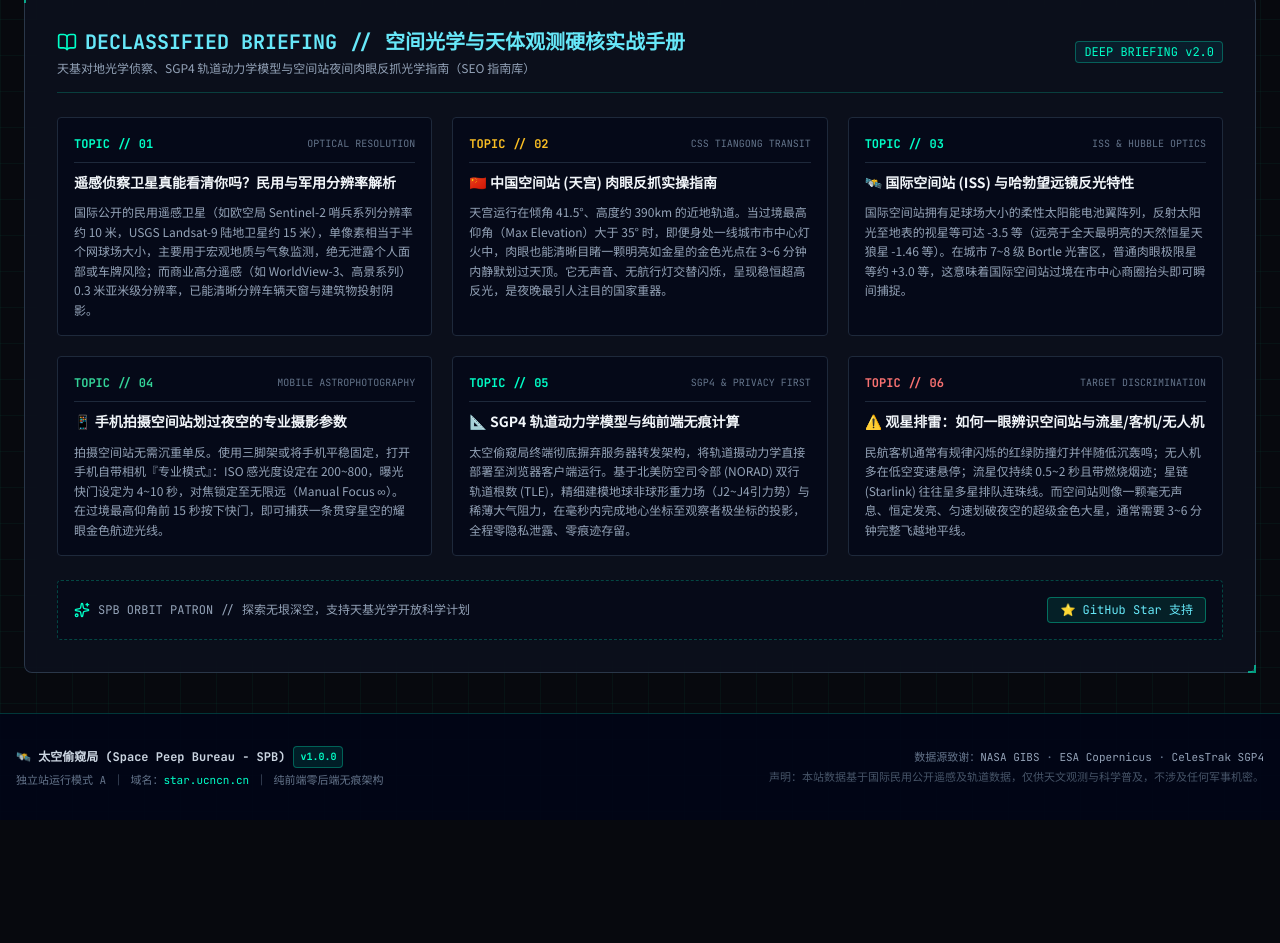
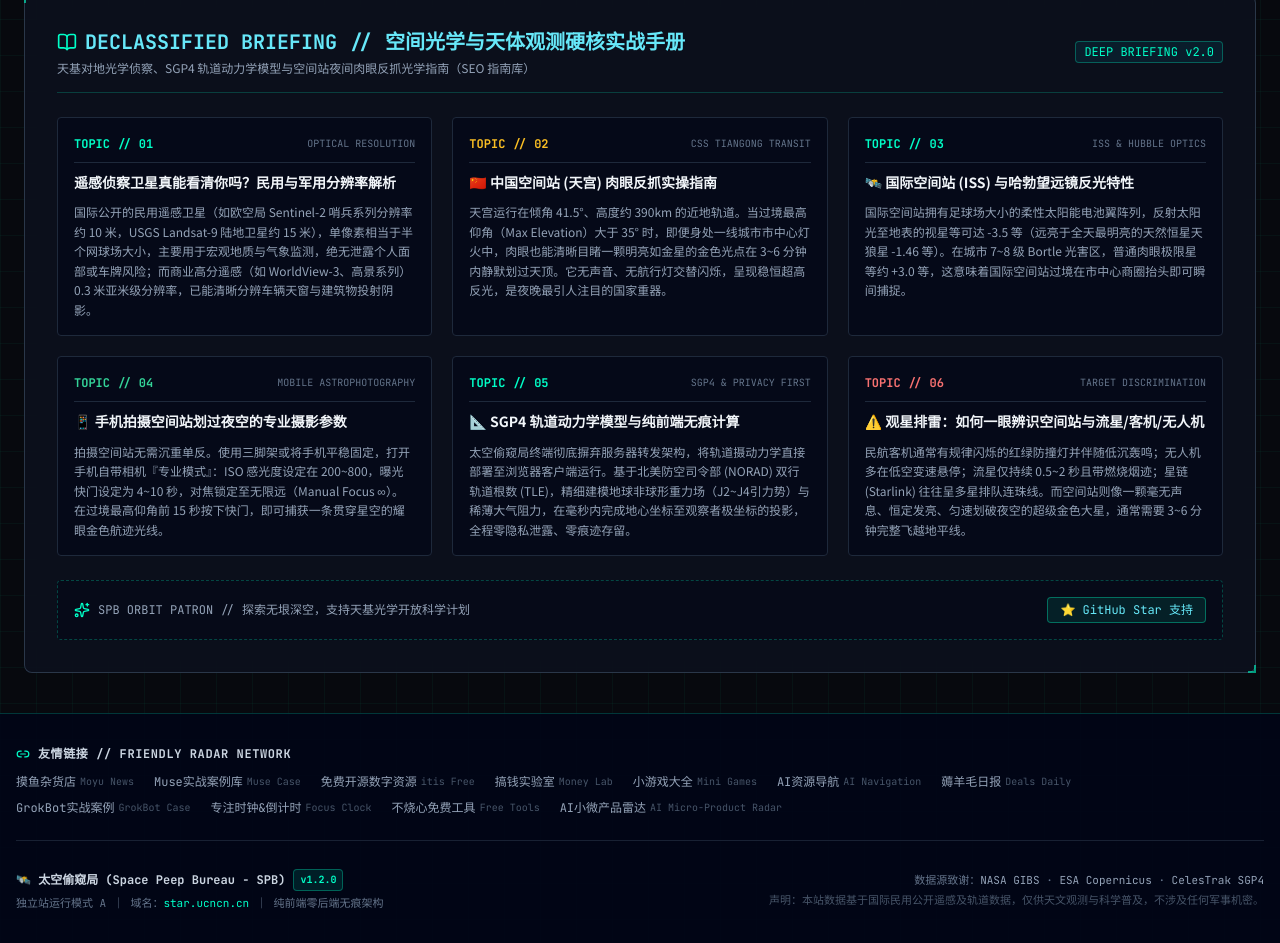
Before and after one commit to ai717/star.ucncn.cn, a plain HTML site: page index.html in a window 1280 px wide. Shown: the part 2357-3300 px from the top of the page. Before the commit the page ends 3177 px from the top, so only its background shows below. Drawn offline with nearby package versions, Linux system fonts and the light colour scheme; no server answers.

Commit message:
feat(footer): add friendly links network (友情链接)

```diff
--- a/index.html
+++ b/index.html
@@ -1103,15 +1103,69 @@
     </button>
   </nav>
 
-  </main>
+  <!-- CLASSIFIED FOOTER -->
+  <footer class="border-t border-cyan-400/20 bg-slate-950/90 py-8 text-xs font-mono text-slate-500 relative z-10 pb-20 md:pb-8">
+    <div class="max-w-7xl mx-auto px-4 space-y-6">
 
-  <!-- CLASSIFIED FOOTER -->
-  <footer class="border-t border-cyan-400/20 bg-slate-950/90 py-8 text-xs font-mono text-slate-500 relative z-10">
-    <div class="max-w-7xl mx-auto px-4 flex flex-col md:flex-row items-center justify-between gap-4">
+      <!-- Friendly Links Section (友情链接) -->
+      <div class="border-b border-slate-800/80 pb-6">
+        <div class="flex items-center space-x-2 text-slate-400 font-bold mb-3 text-xs tracking-wider">
+          <i data-lucide="link-2" class="w-3.5 h-3.5 text-cyan-400"></i>
+          <span class="text-slate-300">友情链接 // FRIENDLY RADAR NETWORK</span>
+        </div>
+        <div class="flex flex-wrap gap-x-5 gap-y-2.5 text-xs">
+          <a href="https://www.moyunews.com/" target="_blank" rel="noopener" class="text-slate-400 hover:text-cyan-300 transition-colors flex items-center gap-1 group">
+            <span class="group-hover:text-cyan-400 font-medium">摸鱼杂货店</span>
+            <span class="text-[10px] text-slate-600 font-mono">Moyu News</span>
+          </a>
+          <a href="https://muse.itis.chat/" target="_blank" rel="noopener" class="text-slate-400 hover:text-cyan-300 transition-colors flex items-center gap-1 group">
+            <span class="group-hover:text-cyan-400 font-medium">Muse实战案例库</span>
+            <span class="text-[10px] text-slate-600 font-mono">Muse Case</span>
+          </a>
+          <a href="https://free.itis.chat/" target="_blank" rel="noopener" class="text-slate-400 hover:text-cyan-300 transition-colors flex items-center gap-1 group">
+            <span class="group-hover:text-cyan-400 font-medium">免费开源数字资源</span>
+            <span class="text-[10px] text-slate-600 font-mono">itis Free</span>
+          </a>
+          <a href="https://m.ucncn.cn/" target="_blank" rel="noopener" class="text-slate-400 hover:text-cyan-300 transition-colors flex items-center gap-1 group">
+            <span class="group-hover:text-cyan-400 font-medium">搞钱实验室</span>
+            <span class="text-[10px] text-slate-600 font-mono">Money Lab</span>
+          </a>
+          <a href="https://doin.win/" target="_blank" rel="noopener" class="text-slate-400 hover:text-cyan-300 transition-colors flex items-center gap-1 group">
+            <span class="group-hover:text-cyan-400 font-medium">小游戏大全</span>
+            <span class="text-[10px] text-slate-600 font-mono">Mini Games</span>
+          </a>
+          <a href="https://itis.chat/" target="_blank" rel="noopener" class="text-slate-400 hover:text-cyan-300 transition-colors flex items-center gap-1 group">
+            <span class="group-hover:text-cyan-400 font-medium">AI资源导航</span>
+            <span class="text-[10px] text-slate-600 font-mono">AI Navigation</span>
+          </a>
+          <a href="https://hao.itis.chat/" target="_blank" rel="noopener" class="text-slate-400 hover:text-cyan-300 transition-colors flex items-center gap-1 group">
+            <span class="group-hover:text-cyan-400 font-medium">薅羊毛日报</span>
+            <span class="text-[10px] text-slate-600 font-mono">Deals Daily</span>
+          </a>
+          <a href="https://grokbot.itis.chat/" target="_blank" rel="noopener" class="text-slate-400 hover:text-cyan-300 transition-colors flex items-center gap-1 group">
+            <span class="group-hover:text-cyan-400 font-medium">GrokBot实战案例</span>
+            <span class="text-[10px] text-slate-600 font-mono">GrokBot Case</span>
+          </a>
+          <a href="https://time.ucncn.cn/" target="_blank" rel="noopener" class="text-slate-400 hover:text-cyan-300 transition-colors flex items-center gap-1 group">
+            <span class="group-hover:text-cyan-400 font-medium">专注时钟&倒计时</span>
+            <span class="text-[10px] text-slate-600 font-mono">Focus Clock</span>
+          </a>
+          <a href="https://tools.ucncn.cn/" target="_blank" rel="noopener" class="text-slate-400 hover:text-cyan-300 transition-colors flex items-center gap-1 group">
+            <span class="group-hover:text-cyan-400 font-medium">不烧心免费工具</span>
+            <span class="text-[10px] text-slate-600 font-mono">Free Tools</span>
+          </a>
+          <a href="https://xianyu.itis.chat/" target="_blank" rel="noopener" class="text-slate-400 hover:text-cyan-300 transition-colors flex items-center gap-1 group">
+            <span class="group-hover:text-cyan-400 font-medium">AI小微产品雷达</span>
+            <span class="text-[10px] text-slate-600 font-mono">AI Micro-Product Radar</span>
+          </a>
+        </div>
+      </div>
+
+      <div class="flex flex-col md:flex-row items-center justify-between gap-4 pt-1">
         <div class="space-y-1 text-center md:text-left">
           <div class="text-slate-300 font-bold flex items-center justify-center md:justify-start gap-2">
             <span>🛰️ 太空偷窥局 (Space Peep Bureau - SPB)</span>
-          <span class="text-[10px] text-cyan-400 bg-cyan-400/10 px-1.5 py-0.5 rounded border border-cyan-400/30">v1.0.0</span>
+            <span class="text-[10px] text-cyan-400 bg-cyan-400/10 px-1.5 py-0.5 rounded border border-cyan-400/30">v1.2.0</span>
           </div>
           <div class="text-[11px] text-slate-500">
             独立站运行模式 A ｜ 域名：<a href="https://star.ucncn.cn" class="text-cyan-400 hover:underline">star.ucncn.cn</a> ｜ 纯前端零后端无痕架构
@@ -1126,6 +1180,8 @@
             声明：本站数据基于国际民用公开遥感及轨道数据，仅供天文观测与科学普及，不涉及任何军事机密。
           </div>
         </div>
+      </div>
+
     </div>
   </footer>
 
```
Lines whose indentation alone changed are shown as unchanged.
